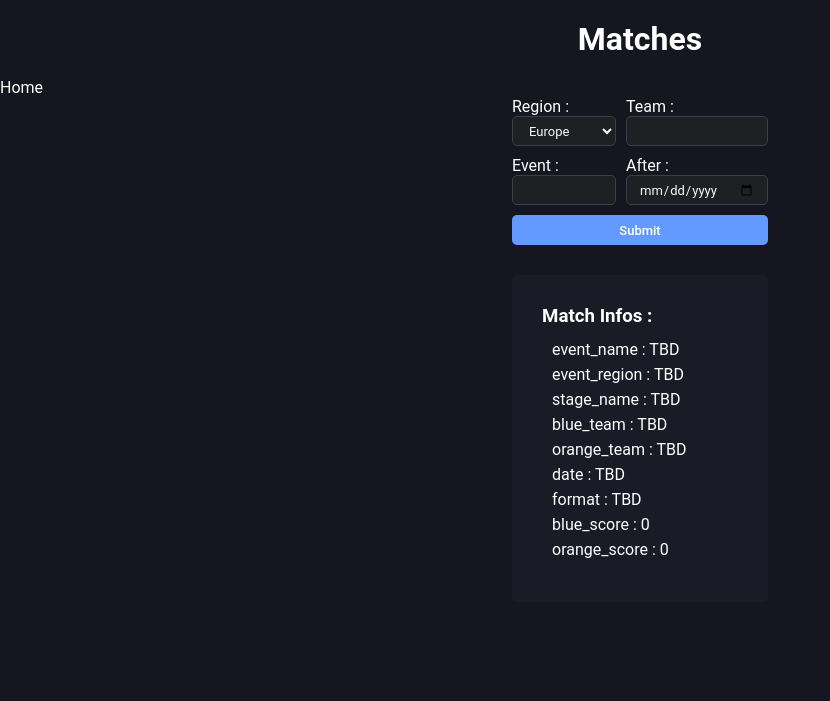
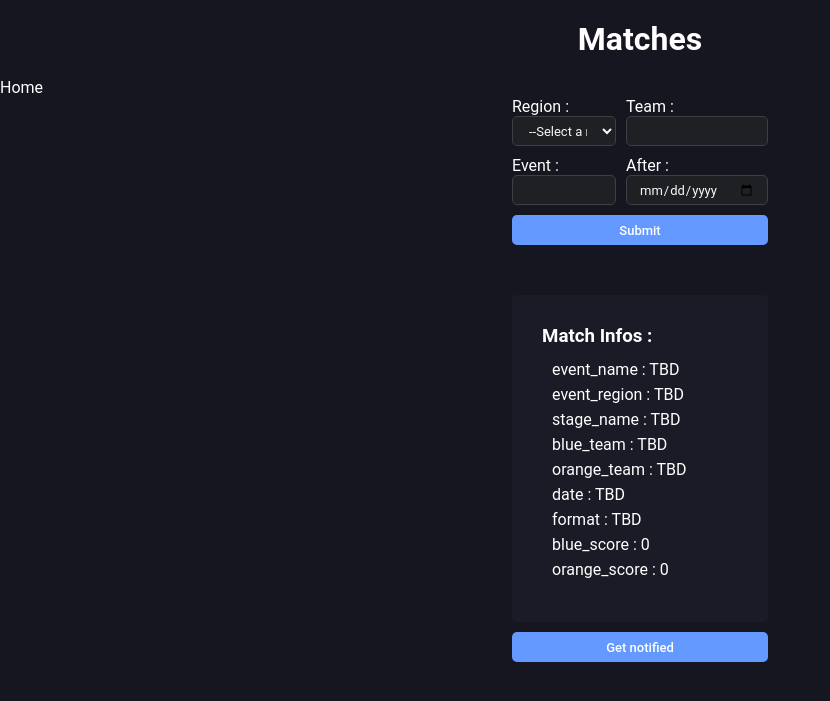
Before and after one commit to Alfred0404/rlcs_scrapper, a Flask app: page /matches in a window 1280 px wide. Shown: the top 701 px of the page, without its empty margins (0-830 px from the left). Run offline with Flask 3, Linux system fonts and the light colour scheme; a database or web service that is not in the repository returns one stand-in record (values such as "Sample title"); data that the repository does not hold is empty.

Commit message:
new feature : Added notification buttons to matches.html, so that users can get notifications for choosen upcoming matches

```diff
--- a/app.py
+++ b/app.py
@@ -1,5 +1,6 @@
-from flask import Flask, render_template, request
-from main import get_matches, get_events
+from flask import Flask, render_template, request, redirect, url_for
+from main import get_matches, get_events, show_infos, send_notification
+import json
 
 app = Flask(__name__)
 
@@ -9,11 +10,6 @@ def index():
     return render_template("index.html")
 
 
-@app.route("/test")
-def test():
-    return render_template("test.html")
-
-
 @app.route("/matches", methods=["GET", "POST"])
 def matches():
     if request.method == "POST":
@@ -21,12 +17,27 @@ def matches():
         region = request.form.get("region")
         event = request.form.get("event")
         after = request.form.get("after")
+
         print(f"team : {team}\nregion : {region}\nevent : {event}\nafter : {after}")
+
         return render_template(
             "matches.html", matches=get_matches(team, region, event, after)
         )
     else:
         return render_template("matches.html", matches=get_matches())
+
+
+@app.route("/notify", methods=["POST"])
+def notify():
+    if request.method == "POST":
+        match_info = request.form.get("match_info").replace("'", '"')
+        match_info_json = json.loads(match_info)
+
+        print("You will be notified before this match starts :")
+        show_infos(type="Match", infos=match_info_json)
+        send_notification(match_info_json)
+
+        return '', 204
 
 
 @app.route("/events", methods=["GET", "POST"])
@@ -35,6 +46,7 @@ def events():
         region = request.form.get("region")
         event_name = request.form.get("event_name")
         after = request.form.get("after")
+
         return render_template(
             "events.html", events=get_events(region, event_name, after)
         )
--- a/static/events.css
+++ b/static/events.css
@@ -66,6 +66,10 @@ form {
     gap: 10px;
 }
 
+label {
+    margin-bottom: 10px;
+}
+
 input,
 select {
     padding: 6px 12px;
--- a/static/matches.css
+++ b/static/matches.css
@@ -31,11 +31,11 @@ h1 {
     align-items: center;
     justify-content: center;
     margin-top: 20px;
-    /* margin-left: 200px; */
 }
 
 .match {
     margin: 10px;
+    margin-top: 30px;
     background: #1a1b26;
     color: white;
     padding: 30px;
@@ -54,15 +54,26 @@ h1 {
     padding-block: 3px;
 }
 
+.get-notified {
+    grid-column: 1 / -1;
+    background: rgb(100, 153, 255);
+    border: none;
+    border-radius: 5px;
+    color: white;
+    font-size: 13px;
+    font-weight: 500;
+    padding: 6px 12px;
+    cursor: pointer;
+    transition: background 0.15s ease 0s;
+}
+
 form {
     width: 20%;
     margin-left: auto;
     margin-right: auto;
     display: grid;
     grid-template-columns: 1fr 1fr;
-    /* Two columns of equal width */
     grid-auto-flow: row;
-    /* Fill the grid by row */
     gap: 10px;
 }
 
@@ -77,12 +88,13 @@ select {
     color: rgb(247, 248, 248);
     height: 30px;
     transition: border 0.15s ease 0s;
+}
 
-    :focus {
-        outline: none;
-        box-shadow: none;
-        border-color: rgb(100, 153, 255);
-    }
+input:focus,
+select:focus {
+    outline: none;
+    box-shadow: none;
+    border-color: rgb(100, 153, 255);
 }
 
 .submit-btn {
@@ -97,7 +109,8 @@ select {
     cursor: pointer;
     transition: background 0.15s ease 0s;
 
-    :hover {
-        background: rgb(60, 63, 68);
-    }
 }
+
+.submit-btn:hover {
+    background: rgb(60, 63, 68);
+}
--- a/templates/matches.html
+++ b/templates/matches.html
@@ -14,6 +14,7 @@
         <div class="input-group">
             <label for="region">Region :</label><br>
             <select name="region" id="">
+                <option value=""> --Select a region-- </option>
                 <option value="EU">Europe</option>
                 <option value="NA">North America</option>
                 <option value="SAM">South America</option>
@@ -47,6 +48,10 @@
                 {% endfor %}
             </ul>
         </li>
+        <form action="/notify" method="POST">
+            <input type="hidden" name="match_info" value="{{match}}">
+            <input class="get-notified" type="submit" name="get_notified" value="Get notified">
+        </form>
         {% endif %}
         {% endfor %}
     </ul>
```
